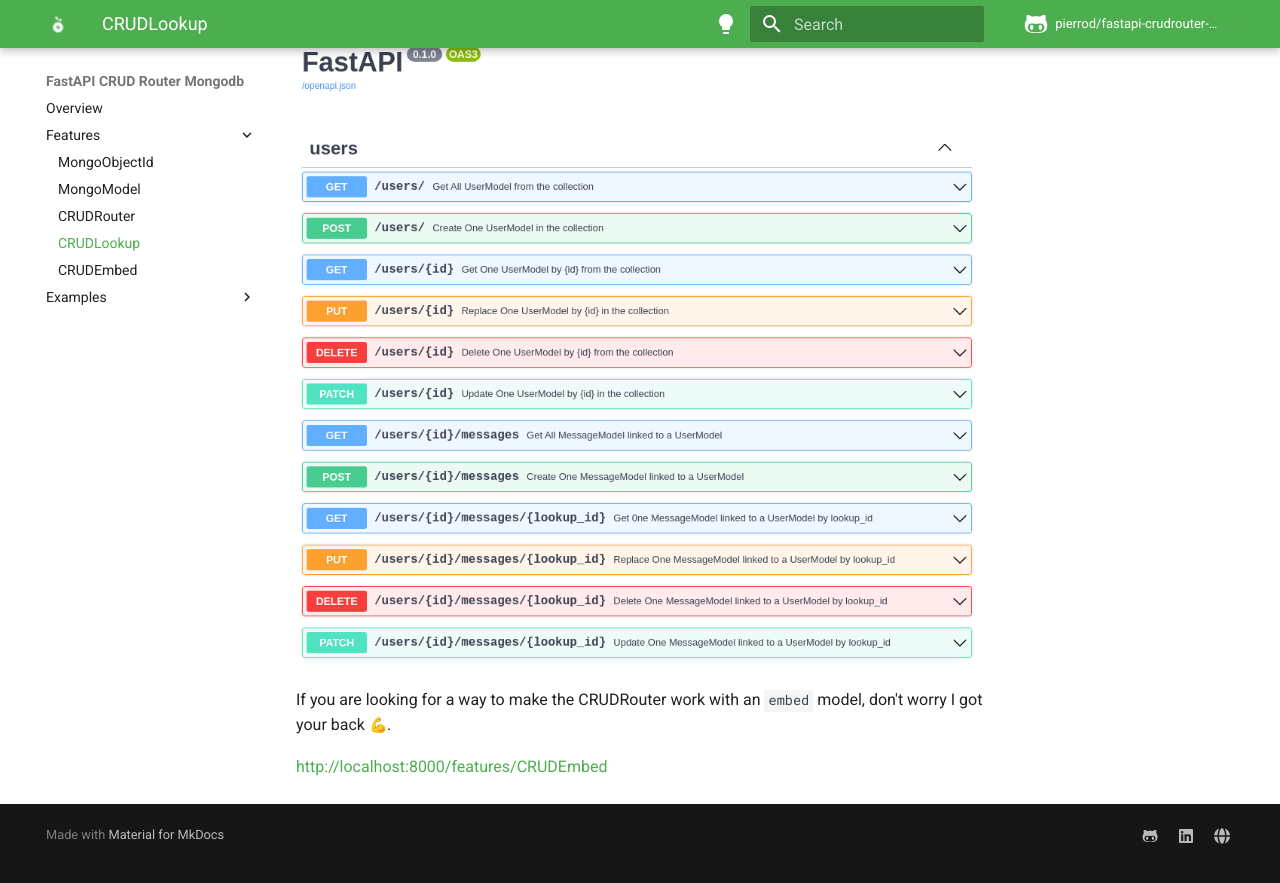
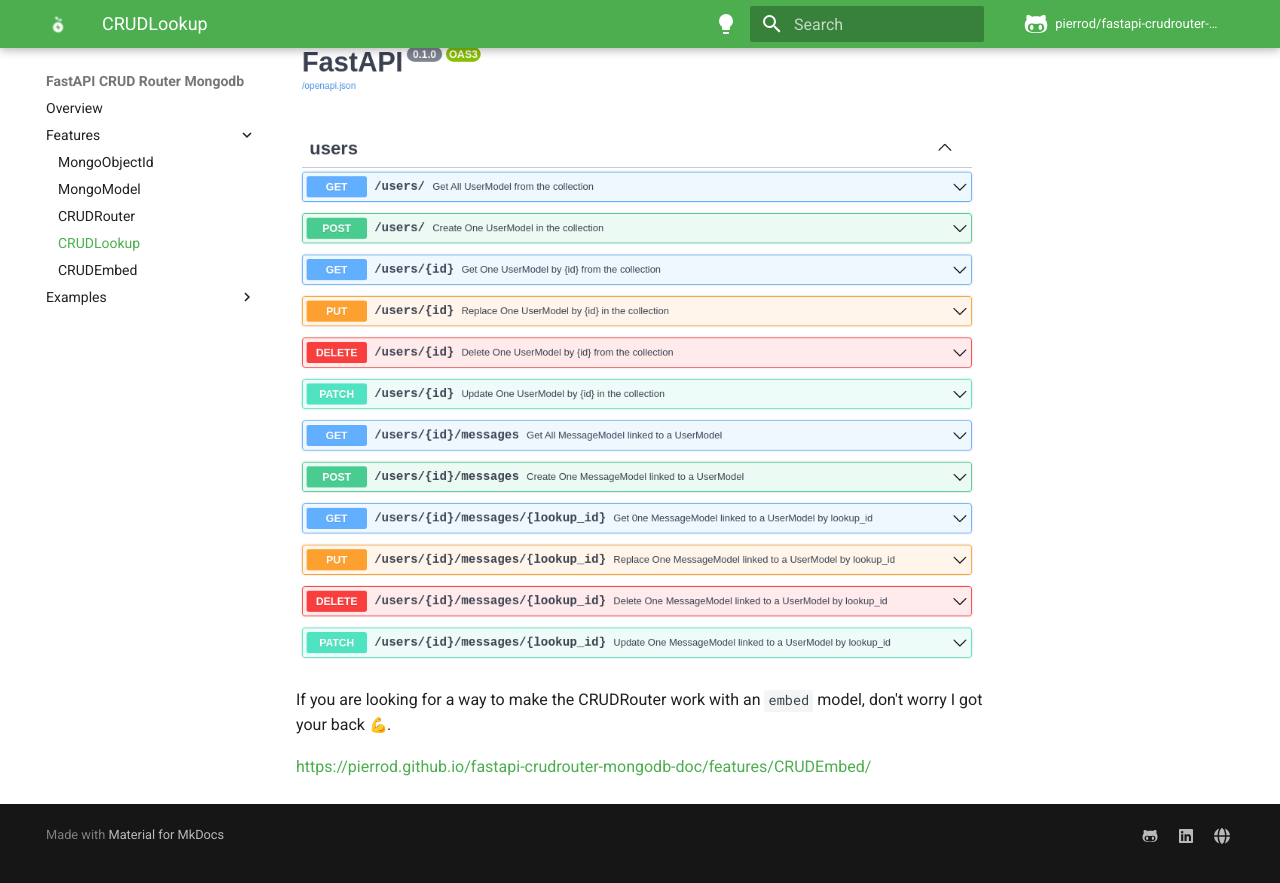
Before and after one commit to PierroD/fastapi-crudrouter-mongodb-doc, an MkDocs documentation site: the page built from docs/features/CRUDLookup.md, in a window 1280 px wide and 900 px high, scrolled down 1859 px. Shown: the top 883 px of the window. Built offline with MkDocs 1.6.1 and Material for MkDocs 9.7.7, drawn with Linux system fonts in a browser that asks for light colours; emoji names are drawn with the system emoji font; comment, search, counter and statistics services are not loaded.

Commit message:
fix : style and links

````diff
--- a/docs/features/CRUDLookup.md
+++ b/docs/features/CRUDLookup.md
@@ -1,4 +1,3 @@
-
 The CRUDLookup wasn't easy to implement, but it is now working like a charm :sparkles: (or kinda actually, I'm not really satisfied on how it's working).
 
 You can't define your 'lookup' relation directly inside your model, and I'm really sorry about that, but it's the only way I found to make it work for the moment.
@@ -7,7 +6,6 @@
 
 !!! question "How to use it ?"
     The parent model should have a field with an `Union` type, which means that it should look like below :
-
 
     ```py hl_lines="4"
 
@@ -54,19 +52,19 @@
 
 The CRUDRouter will automatically build the following routes :
 
-| Route | Method | Description |
-| --- | --- | --- |
-| `/parents` | `GET` | Get all documents |
-| `/parents` | `POST` | Create a new document |
-| `/parents/{id}` | `GET` | Get a document by id |
-| `/parents/{id}` | `PUT` | Update a document by id |
-| `/parents/{id}` | `DELETE` | Delete a document by id |
-| `/parents/{id}/childrens` | `GET` | Get all childrens of a parent |
-| `/parents/{id}/childrens/{lookup_id}` | `GET` | Get a child of a parent by id |
-| `/parents/{id}/childrens` | `POST` | Create a new child document |
-| `/parents/{id}/childrens/{lookup_id}` | `PUT` | Replace a child document by id and lookup_id |
-| `/parents/{id}/childrens/{lookup_id}` | `PATCH` | Update a child document by id and lookup_id |
-| `/parents/{id}/childrens/{lookup_id}` | `DELETE` | Delete a document by id |
+| Route                                 | Method   | Description                                  |
+| ------------------------------------- | -------- | -------------------------------------------- |
+| `/parents`                            | `GET`    | Get all documents                            |
+| `/parents`                            | `POST`   | Create a new document                        |
+| `/parents/{id}`                       | `GET`    | Get a document by id                         |
+| `/parents/{id}`                       | `PUT`    | Update a document by id                      |
+| `/parents/{id}`                       | `DELETE` | Delete a document by id                      |
+| `/parents/{id}/childrens`             | `GET`    | Get all childrens of a parent                |
+| `/parents/{id}/childrens/{lookup_id}` | `GET`    | Get a child of a parent by id                |
+| `/parents/{id}/childrens`             | `POST`   | Create a new child document                  |
+| `/parents/{id}/childrens/{lookup_id}` | `PUT`    | Replace a child document by id and lookup_id |
+| `/parents/{id}/childrens/{lookup_id}` | `PATCH`  | Update a child document by id and lookup_id  |
+| `/parents/{id}/childrens/{lookup_id}` | `DELETE` | Delete a document by id                      |
 
 !!! note "If you want to respect the RESTfull"
     Make sure to add an `s` to the end of prefix, so that the route will be `/childrens` instead of `/children` (which is not correct, I know, but you see the point here :wink:).
@@ -77,4 +75,4 @@
 
 If you are looking for a way to make the CRUDRouter work with an `embed` model, don't worry I got your back :muscle:.
 
-[http://localhost:8000/features/CRUDEmbed](http://localhost:8000/features/CRUDEmbed)
+[https://pierrod.github.io/fastapi-crudrouter-mongodb-doc/features/CRUDEmbed/](https://pierrod.github.io/fastapi-crudrouter-mongodb-doc/features/CRUDEmbed/)
````
Also changed, not shown: docs/features/CRUDEmbed.md (+1 -1 lines), docs/features/CRUDRouter.md (+10 -15 lines), docs/index.md (+2 -2 lines).
